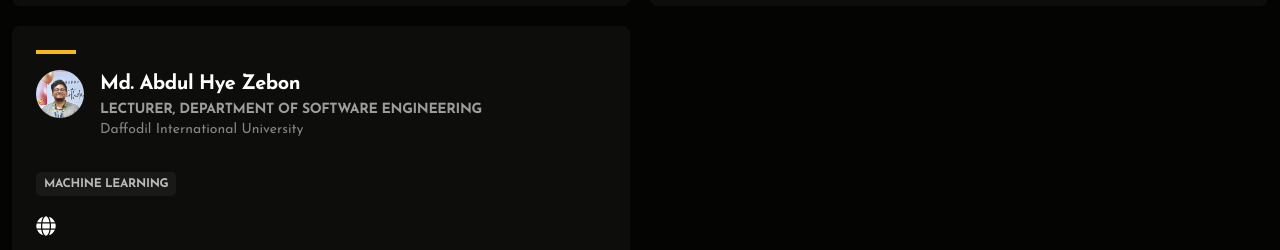
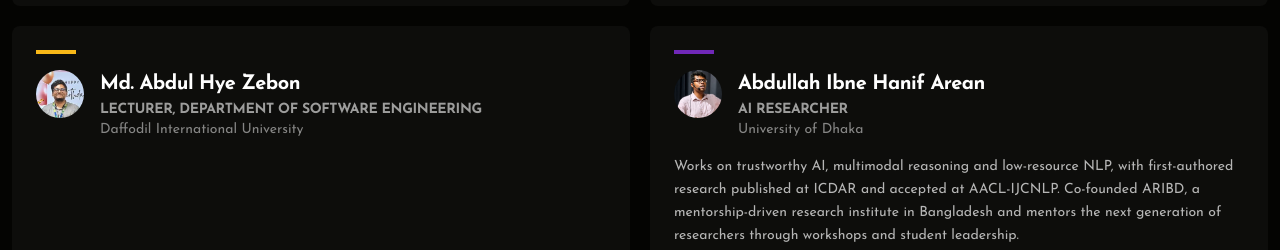
Before and after one commit to maamspy/hackathonians, a Next.js app: page /mentors in a window 1280 px wide. Shown: the part 550-800 px from the top of the page. Built offline with nearby package versions, Linux system fonts and the light colour scheme; no server answers.

Commit message:
feat: add Abdullah Arean mentor and assign Tahnik as hackathon judge

```diff
--- a/data/mentors.js
+++ b/data/mentors.js
@@ -16,6 +16,7 @@ export const MENTORS = [
     linkedin: "tahnikahmed",
     website: "https://tahnik.codes/",
     accent: "purple",
+    experience: [{ role: "judge", eventId: "ai-engineering-hackathon" }],
     featured: true,
   },
   {
@@ -44,4 +45,19 @@ export const MENTORS = [
     accent: "yellow",
     featured: true,
   },
+  {
+    id: "abdullaharean",
+    name: "Abdullah Ibne Hanif Arean",
+    role: "AI Researcher",
+    organization: "University of Dhaka",
+    image: "/images/arean.jpeg",
+    bio: "Works on trustworthy AI, multimodal reasoning and low-resource NLP, with first-authored research published at ICDAR and accepted at AACL-IJCNLP. Co-founded ARIBD, a mentorship-driven research institute in Bangladesh and mentors the next generation of researchers through workshops and student leadership.",
+    topics: ["AI Safety", "Multimodal AI", "NLP"],
+    github: "AbdullahArean",
+    linkedin: "abdullaharean",
+    website: "https://abdullaharean.com/",
+    accent: "purple",
+    experience: [{ role: "judge", eventId: "infinity-ai-buildfest-2026" }],
+    featured: true,
+  },
 ];
```
Also changed, not shown: public/images/arean.jpeg (added).
